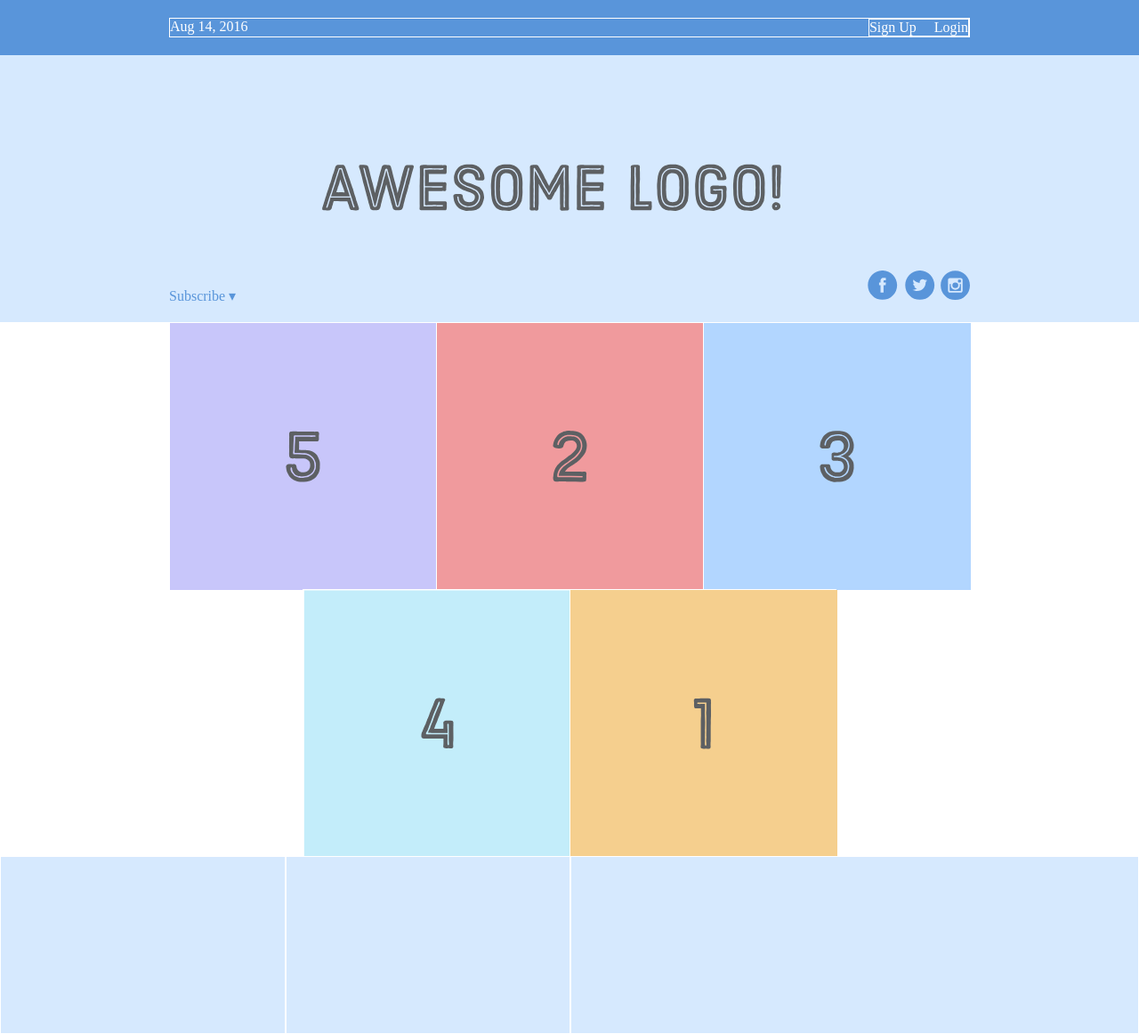
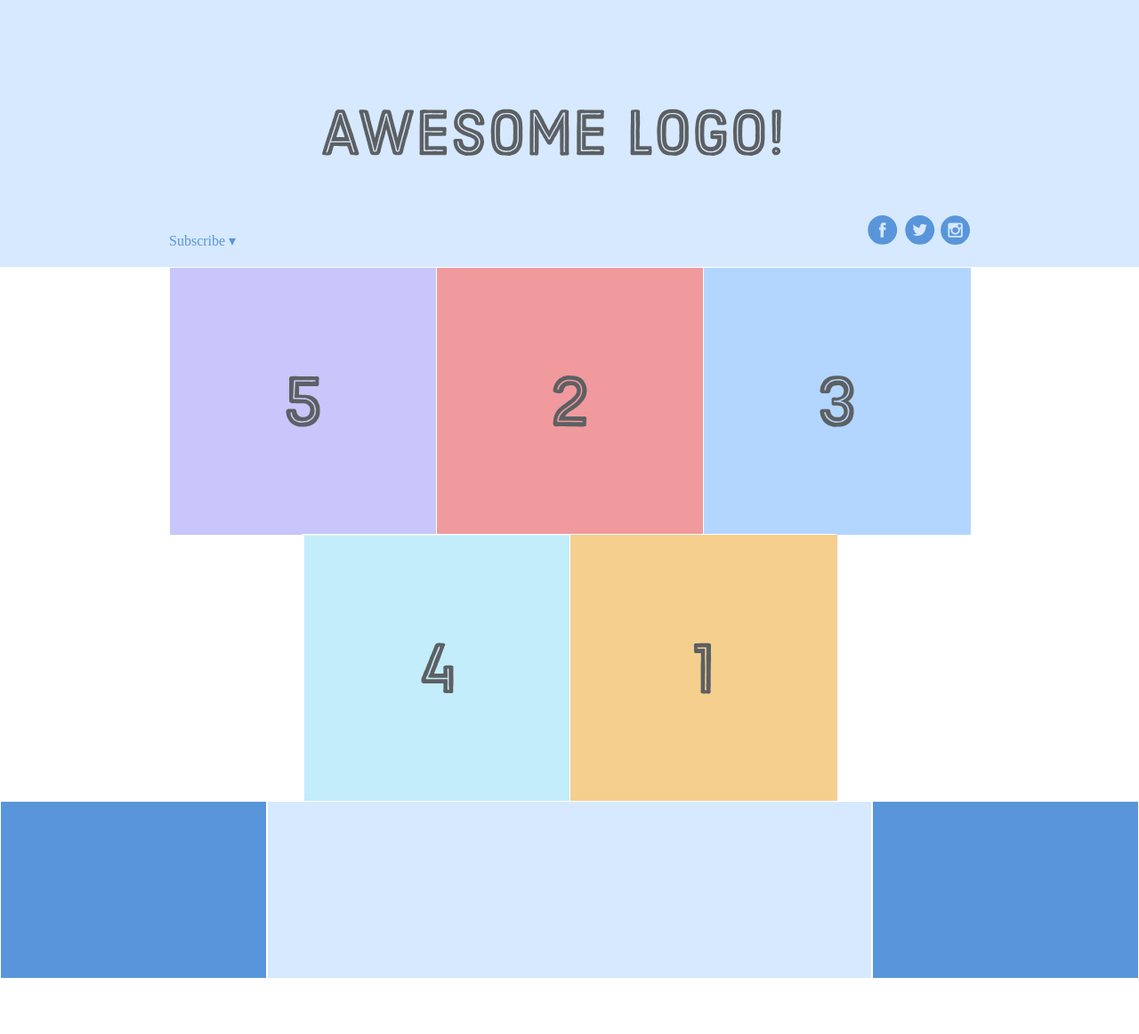
Before and after one commit to jamiequocdo/flexbox, a plain HTML site: page index.html in a window 1280 px wide. Shown: the whole page at 89% size. After the commit the page ends 1100 px from the top, so only its background shows below. Drawn offline with Linux system fonts and the light colour scheme.

Commit message:
Done the tutorial

```diff
--- a/index.html
+++ b/index.html
@@ -9,15 +9,6 @@
     </head>
 
     <body>
-        <div class='menu-container'>
-
-            <div class='menu'>
-                <div class='date'>Aug 14, 2016</div>
-                <div class='links'>
-                    <div class='signup'>Sign Up</div>
-                    <div class='login'>Login</div>
-                </div>
-            </div>
 
         </div>
 
--- a/style.css
+++ b/style.css
@@ -90,6 +90,13 @@
   flex: 1;
 }
 
+.footer-one,
 .footer-three {
-  flex: 2;
+  background-color: #5995DA;
+  flex: initial;
+  width: 300px;
 }
+
+.signup {
+  margin-left: auto;
+}
```
